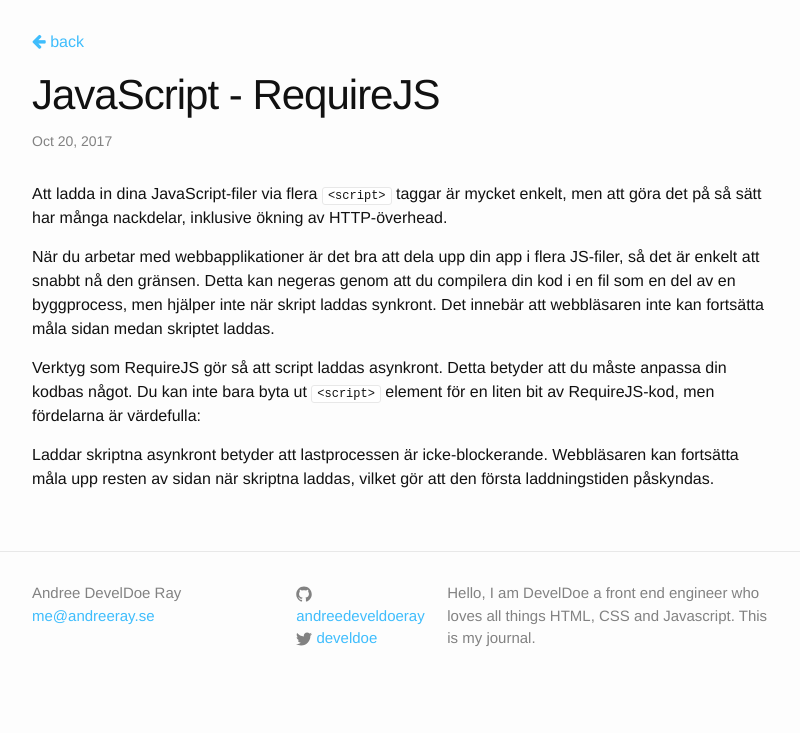
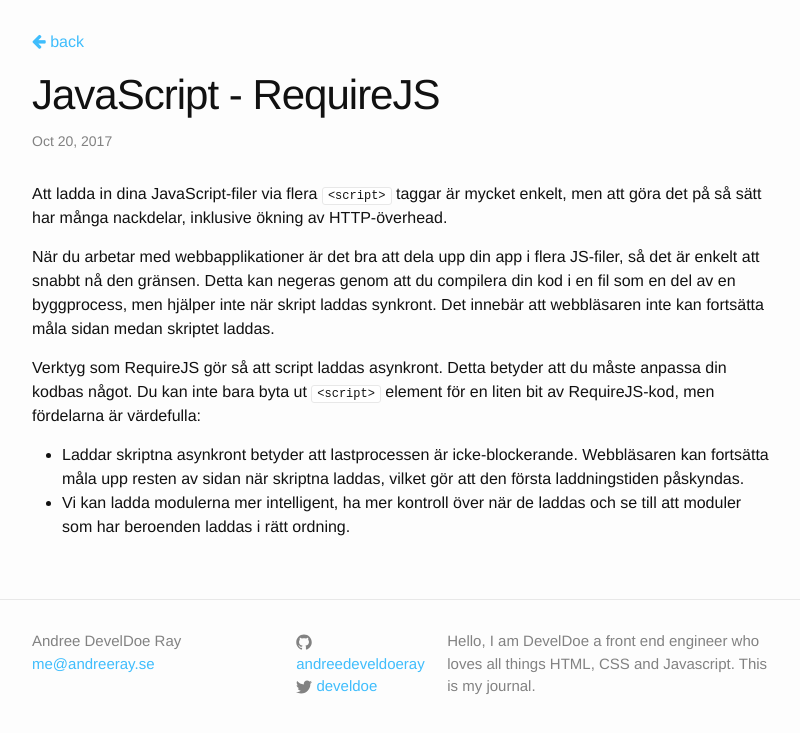
Before and after one commit to develdoe/develdoe.github.io, a Jekyll site: the page built from _posts/2017-10-20-javascript-requirejs.md, in a window 1280 px wide. Shown: the top 733 px of the page, without its empty margins (238-1038 px from the left). Built offline with Jekyll 4.4.1, drawn with Linux system fonts in a browser that asks for light colours.

Commit message:
Create 2017-10-20-javascript-requirejs.md

```diff
--- a/_posts/2017-10-20-javascript-requirejs.md
+++ b/_posts/2017-10-20-javascript-requirejs.md
@@ -9,4 +9,5 @@
 
 Verktyg som RequireJS gör så att script laddas asynkront. Detta betyder att du måste anpassa din kodbas något. Du kan inte bara byta ut `<script>` element för en liten bit av RequireJS-kod, men fördelarna är värdefulla:
 
-Laddar skriptna asynkront betyder att lastprocessen är icke-blockerande. Webbläsaren kan fortsätta måla upp resten av sidan när skriptna laddas, vilket gör att den första laddningstiden påskyndas.
+* Laddar skriptna asynkront betyder att lastprocessen är icke-blockerande. Webbläsaren kan fortsätta måla upp resten av sidan när skriptna laddas, vilket gör att den första laddningstiden påskyndas.
+* Vi kan ladda modulerna mer intelligent, ha mer kontroll över när de laddas och se till att moduler som har beroenden laddas i rätt ordning.
```
